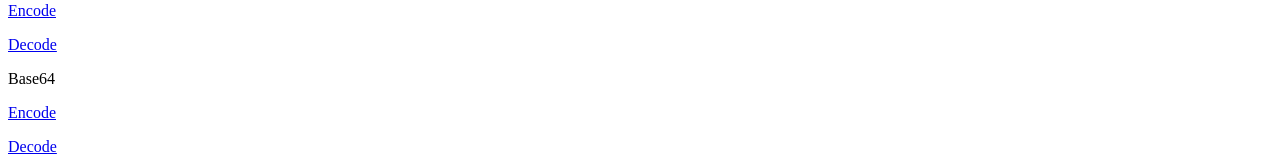
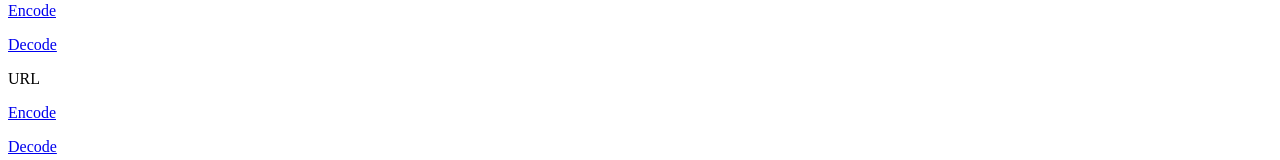
Before and after one commit to mul14/devtools.id, a Vue app: page / in a window 1280 px wide. Shown: the part 130-290 px from the top of the page. Built offline with nearby package versions, Linux system fonts and the light colour scheme; the HTML template or start-up script is replaced by a standard one.

Commit message:
Fix URL title

```diff
--- a/src/App.vue
+++ b/src/App.vue
@@ -25,7 +25,7 @@ const changeComponent = (name) => {
           <dl class="ml-4"><a href="javascript:;" @click="changeComponent(Base64Decode)" class="underline">Decode</a></dl>
         </dl>
         <dl>
-          <dt>Base64</dt>
+          <dt>URL</dt>
           <dl class="ml-4"><a href="javascript:;" @click="changeComponent(UrlEncode)" class="underline">Encode</a></dl>
           <dl class="ml-4"><a href="javascript:;" @click="changeComponent(UrlDecode)" class="underline">Decode</a></dl>
         </dl>
```
